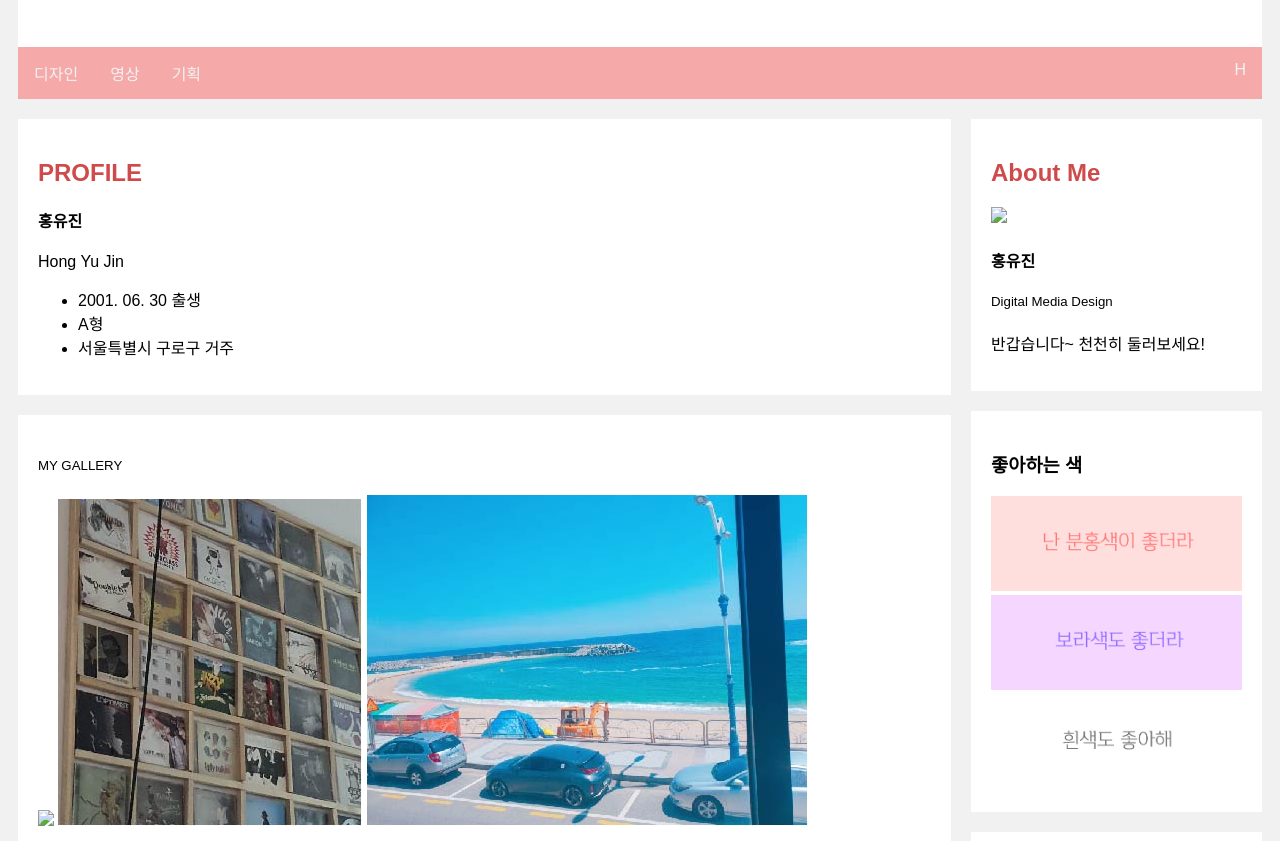
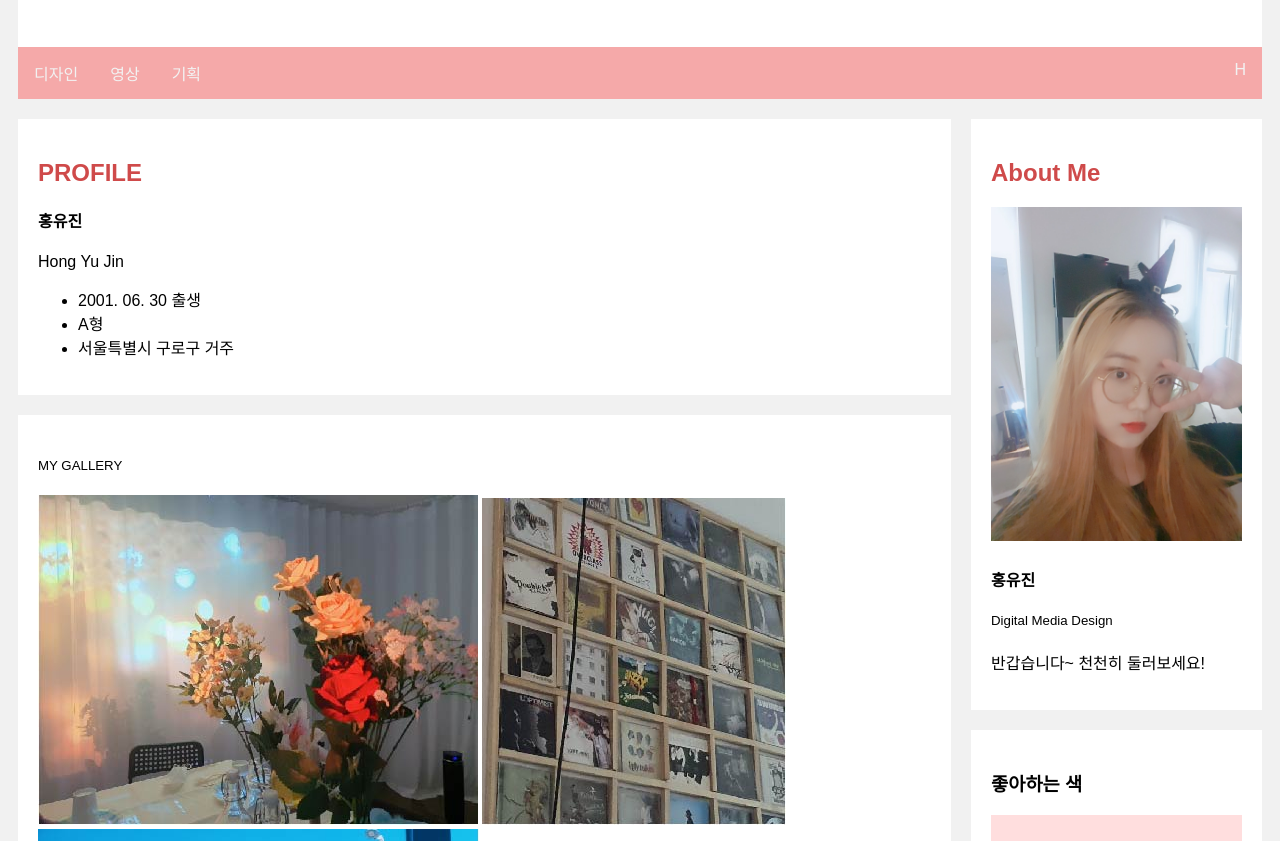
Before and after one commit to hongry630/hongry630.github.io, a plain HTML site: page index.html in a window 1280 px wide. Shown: the part 111-952 px from the top of the page. Drawn offline with Linux system fonts and the light colour scheme.

Commit message:
Update index.html

```diff
--- a/index.html
+++ b/index.html
@@ -126,7 +126,7 @@
           </div>
           <div class="card">
             <h5>MY GALLERY</h5>
-            <img src='꽃.jpg'height=260>
+            <img src='img/꽃.jpg'height=260>
             <img src='img/음반.jpg'height=260>
             <img src='img/사진.jpg'height=260>
 
@@ -135,7 +135,7 @@
             <div class="rightcolumn">
               <div class="card">
                 <h2>About Me</h2>
-                <img src='셀카.jpg'height=260>
+                <img src='img/셀카.jpg'height=260>
                 <h4>홍유진</h4>
                 <h5>Digital Media Design</h5>
                 <p> 반갑습니다~ 천천히 둘러보세요!</p>
```
